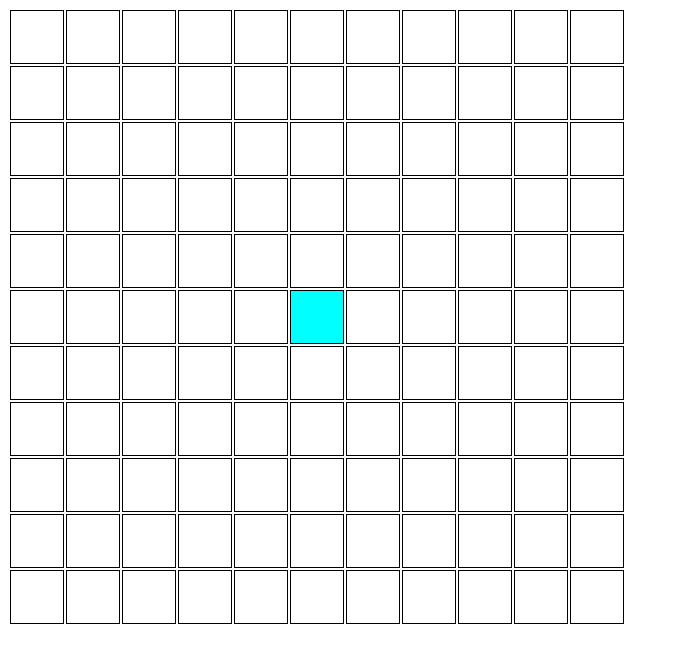
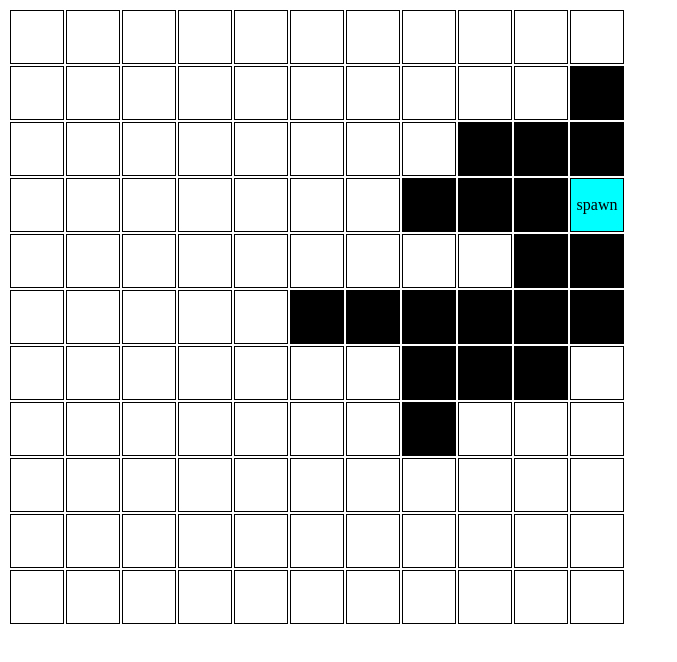
Before and after one commit to kripi-png/WorldGen, a plain HTML site: page index.html in a window 1280 px wide. Shown: the whole page, without its empty margins (0-677 px from the left). Drawn offline with Linux system fonts and the light colour scheme.

Commit message:
World generator is now functional

```diff
--- a/css/index.css
+++ b/css/index.css
@@ -2,4 +2,5 @@ td {
   border: 1px solid #000;
   width: 50px;
   height: 50px;
+  text-align: center;
 }
--- a/index.html
+++ b/index.html
@@ -8,6 +8,8 @@
 
     <script defer type="module" src="./script/main.js"></script>
 
+    <!-- use exported functions / variables -->
+    <script defer type="text/javascript"> import('/script/main.js').then(m => module = m); </script>
   </head>
   <body>
     <table id="world">
--- a/script/Utils.js
+++ b/script/Utils.js
@@ -1,4 +1,4 @@
-import { possibleRooms, importantRooms, world } from './main.js'
+import { possibleRooms, importantRooms, world, table } from './main.js'
 import WorldCell from './World.js'
 
 export function createSpawn() {
@@ -6,6 +6,19 @@ export function createSpawn() {
     return index.id == 'spawn';
   });
   let spawn = importantRooms[spawnId];
-  world.push(new WorldCell(5, 5, spawn.id, spawn.color));
-  const newRooms = new Array();
+  world.push(new WorldCell(spawn.x, spawn.y, spawn.id, spawn.color));
+
+  table[spawn.y].children[spawn.x].innerHTML = "spawn";
 }
+
+export function rand(a, b) {
+  if (a == 0) b += 1;
+  return Math.floor(Math.random() * b) + a;
+}
+
+export function paintTheWorld() {
+  for (let i = 0; i < world.length; i++) { // loop every room
+    // get x and y properties of world[i] and use the coordinates as index
+    table[world[i].y].children[world[i].x].style.background = world[i].color;
+  }
+}
--- a/script/World.js
+++ b/script/World.js
@@ -11,41 +11,90 @@ export default class WorldCell {
     this.color = color;
     this.x = x;
     this.y = y;
+
+    this.funcs = {
+      left: this.createLeft,
+      right: this.createRight,
+      up: this.createUp,
+      down: this.createDown
+    }
   }
 
-  createLeft() {
-    const locX = this.x - 1;
-    const locY = this.y;
-    let room = new WorldCell(locX, locY);
-    room.right = this;
-    this.left = room;
+  createLeft(a) {
+    // a == this, let room == the new room
+    const locX = a.x - 1;
+    const locY = a.y;
+    if ( locX < 0 ) return;
+    if ( a.left !== null ) return;
+
+    let room = new WorldCell(locX, locY, 'worldCell', '#000',a.getNeighbours.left,a.getNeighbours.right,a.getNeighbours.up,a.getNeighbours.down);
+    room.right = a;
+    a.left = room;
     world.push(room);
   }
 
-  createRight() {
-    const locX = this.x + 1;
-    const locY = this.y;
-    let room = new WorldCell(locX, locY);
-    room.left = this;
-    this.right = room;
+  createRight(a) {
+    const locX = a.x + 1;
+    const locY = a.y;
+    if ( locX > 10 ) return;
+    if ( a.right !== null ) return;
+
+    let room = new WorldCell(locX, locY, 'worldCell', '#000',a.getNeighbours.left,a.getNeighbours.right,a.getNeighbours.up,a.getNeighbours.down);
+    room.left = a;
+    a.right = room;
     world.push(room);
   }
 
-  createUp() {
-    const locX = this.x;
-    const locY = this.y - 1;
-    let room = new WorldCell(locX, locY);
-    room.down = this;
-    this.up = room;
+  createUp(a) {
+    const locX = a.x;
+    const locY = a.y - 1;
+    if ( locY < 0 ) return;
+    if ( a.up !== null ) return;
+
+    let room = new WorldCell(locX, locY, 'worldCell', '#000',a.getNeighbours.left,a.getNeighbours.right,a.getNeighbours.up,a.getNeighbours.down);
+    room.down = a;
+    a.up = room;
     world.push(room);
   }
 
-  createDown() {
-    const locX = this.x;
-    const locY = this.y + 1;
-    let room = new WorldCell(locX, locY);
-    room.up = this;
-    this.down = room;
+  createDown(a) {
+    const locX = a.x;
+    const locY = a.y + 1;
+    if ( locY > 10 ) return;
+    if ( a.down !== null ) return;
+
+    let room = new WorldCell(locX, locY, 'worldCell', '#000',a.getNeighbours.left,a.getNeighbours.right,a.getNeighbours.up,a.getNeighbours.down);
+    room.up = a;
+    a.down = room;
     world.push(room);
   }
+
+  get getAvailableDirections() {
+    let directions = new Array();
+
+    if ( this.up == null ) directions.push( 'up' );
+    else {
+      if  ( this.up.right == null ) directions.push( 'right' );
+      if  ( this.up.left == null ) directions.push( 'left' );
+    }
+
+    if ( this.down == null ) directions.push( 'down' );
+    else {
+      if  ( this.down.right == null ) if (!directions.includes( 'right' )) directions.push( 'right' );
+      if  ( this.down.left == null ) if (!directions.includes( 'left' )) directions.push( 'left' );
+    }
+    // console.log(directions);
+    if ( directions.length !== 0 ) return directions;
+  }
+
+  get getNeighbours(){
+    let neighbours = { left: null, right: null, up: null, down: null };
+
+    if ( this.up !== null ) neighbours.up = this.up;
+    if ( this.down !== null ) neighbours.down = this.down;
+    if ( this.left !== null ) neighbours.left = this.left;
+    if ( this.right !== null ) neighbours.right = this.right;
+
+    return neighbours;
+  }
 }
--- a/script/main.js
+++ b/script/main.js
@@ -6,7 +6,7 @@ import WorldCell from './World.js'
 
 
 // create the world
-const table = document.getElementById("world").children[0].children;
+export const table = document.getElementById("world").children[0].children;
 const rooms = 20;
 export let world = new Array();
 export const possibleRooms = [{
@@ -45,7 +45,9 @@ export const possibleRooms = [{
 export const importantRooms = [
   {
     id: 'spawn',
-    color: '#0ff'
+    color: '#0ff',
+    x: Utils.rand(0,10),
+    y: Utils.rand(0,10)
   },
   {
     id: 'exit',
@@ -59,25 +61,13 @@ export const importantRooms = [
 
 Utils.createSpawn();
 createRooms(rooms);
-paintTheWorld();
+Utils.paintTheWorld();
 
 function createRooms(num) {
   console.log("Rooms on this floor", num);
-  // selecting spawn room
 
-  // let n = rand(0, 1);
-  // if (n == 1) world[0].createLeft();
-  // n = rand(0, 1);
-  // if (n == 1) world[0].createRight();
-  // n = rand(0, 1);
-  // if (n == 1) world[0].createUp();
-  // n = rand(0, 1);
-  // if (n == 1) world[0].createDown();
-
-  console.log("rooms to be built:", num);
-
-  // while ( world.length < num+1 ) {
-  for (let i = 0; i < num; i++) {
+  while ( world.length < num ) {
+  // for (let i = 0; i < num; i++) {
     const available = new Array();
 
     // loop through all rooms and add existing ones into the array
@@ -85,37 +75,25 @@ function createRooms(num) {
       let room = world[i];
       if (room.id != 'empty' && room.id != 'loot' && room.id != 'exit' && room.id != 'x')
 
-      if (!available.includes(room)) available.push(room); else return;
+      if ((!available.includes(room))) available.push(room); else return;
 
     }
 
     // select random room out of already existing ones
-    let a = rand(0, available.length - 1);
+    let a = Utils.rand(0, available.length - 1); // index of random room
     let randomRoom = available[a];
-    console.log(randomRoom);
-    // check how many available spots there is
+    let dirs = randomRoom.getAvailableDirections;
 
-    // if (randomRoom.right == null)
-    //   if (randomRoom.right.up == null && randomRoom.right.down == null)
-    //     console.log("asd");
+    if ( dirs ) {
+      let randDir = dirs[Utils.rand(0,dirs.length-1)];
+      randomRoom.funcs[randDir](randomRoom);
+    }
+    available.splice(a, 1)
+  }
 
-
-
-
-
-    available.splice(a, 1)
-
-  }
+  console.log(world.length,"rooms built");
 }
 
-function paintTheWorld() {
-  for (let i = 0; i < world.length; i++) {
-    if (world[i].id)
-      table[world[i].y].children[world[i].x].style.background = world[i].color;
-  }
+export function getWorld() {
+  return world;
 }
-
-function rand(a, b) {
-  if (a == 0) b += 1;
-  return Math.floor(Math.random() * b) + a;
-}
```
